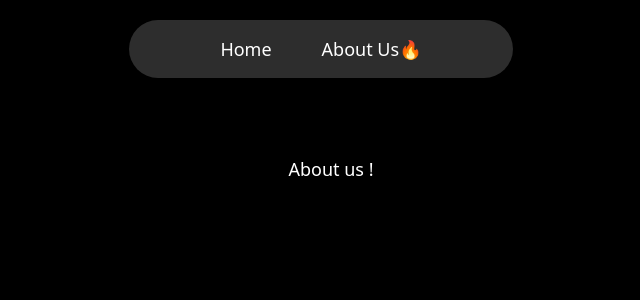
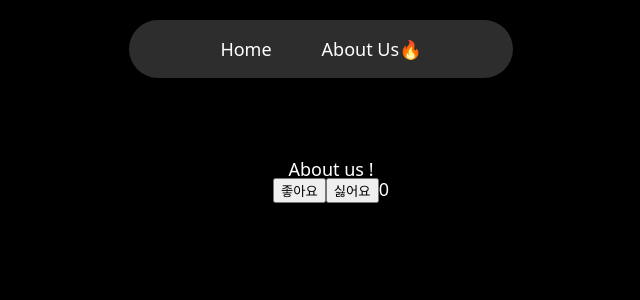
Before and after one commit to uudeok/nomadcoder-nextjs, a Next.js app: page /about-us in a window 1280 px wide. Shown: the top 300 px of the page, without its empty margins (319-959 px from the left). Built offline with nearby package versions, Linux system fonts and the light colour scheme.

Commit message:
prefetch test (5)

```diff
--- a/app/about-us/page.jsx
+++ b/app/about-us/page.jsx
@@ -1,11 +1,11 @@
-'use client';
-
+import About from '../../components/about';
 import styles from '../../styles/about.module.css';
 
 export default function AboutUs() {
     return (
         <div className={styles.about}>
             <h1>About us ! </h1>
+            <About />
         </div>
     );
 }
--- /dev/null
+++ b/components/about.jsx
@@ -0,0 +1,26 @@
+'use client';
+
+import { useState } from 'react';
+
+const About = () => {
+    const [count, setCount] = useState(0);
+
+    const handleIncreasedCount = () => {
+        setCount((prev) => prev + 1);
+    };
+
+    const handleDecreasedCount = () => {
+        setCount((prev) => prev - 1);
+    };
+
+    return (
+        <div>
+            <button onClick={handleIncreasedCount}>좋아요</button>
+
+            <button onClick={handleDecreasedCount}>싫어요</button>
+            <span>{count}</span>
+        </div>
+    );
+};
+
+export default About;
```
